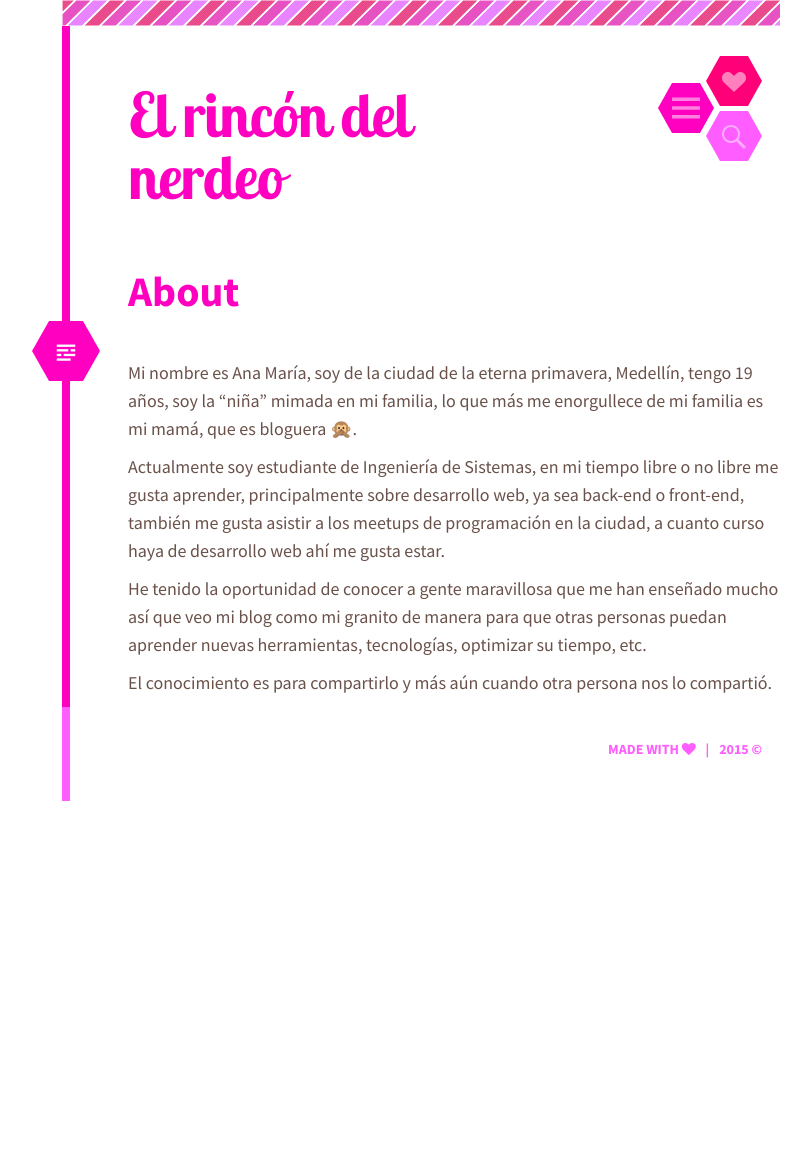
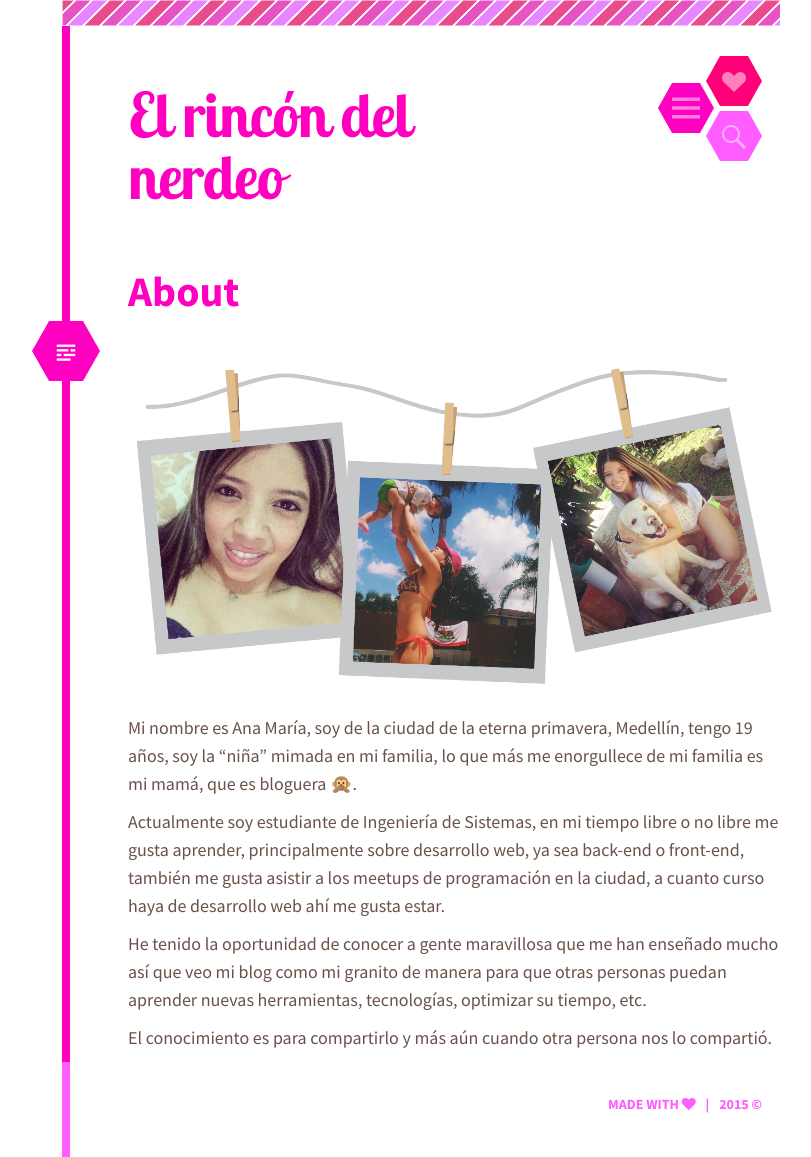
Before and after one commit to anamariasosa/anamariasosa.github.io, a Jekyll site: the page built from about.md, in a window 1280 px wide. Shown: the whole page, without its empty margins (218-1029 px from the left). Built offline with Jekyll 4.4.1, drawn with Linux system fonts in a browser that asks for light colours; nearby versions of some CDN libraries; before the commit the page ends 900 px from its top, so only the background shows below that.

Commit message:
about image

```diff
--- a/_layouts/page.html
+++ b/_layouts/page.html
@@ -10,7 +10,9 @@
 				<header class="entry-header">
 					<h1 class="entry-title">{{ page.title }}</h1>
 				</header><!-- .entry-header -->
-
+				<figure>
+					<img src="/img/about.png" alt="{{ include.title }}"/>
+				</figure>
 				<div class="entry-content">
 					<p>{{ content }}</p>
 				</div><!-- .entry-content -->
--- a/css/style.css
+++ b/css/style.css
@@ -1739,11 +1739,11 @@
   display: inline;
 }
 
-.entry-content
+/*.entry-content
 {
   margin-top: 28px;
 }
-
+*/
 .entry-summary {
   margin-top: -25px;
 }
```
Also changed, not shown: img/about.png (added), 2 other files.
